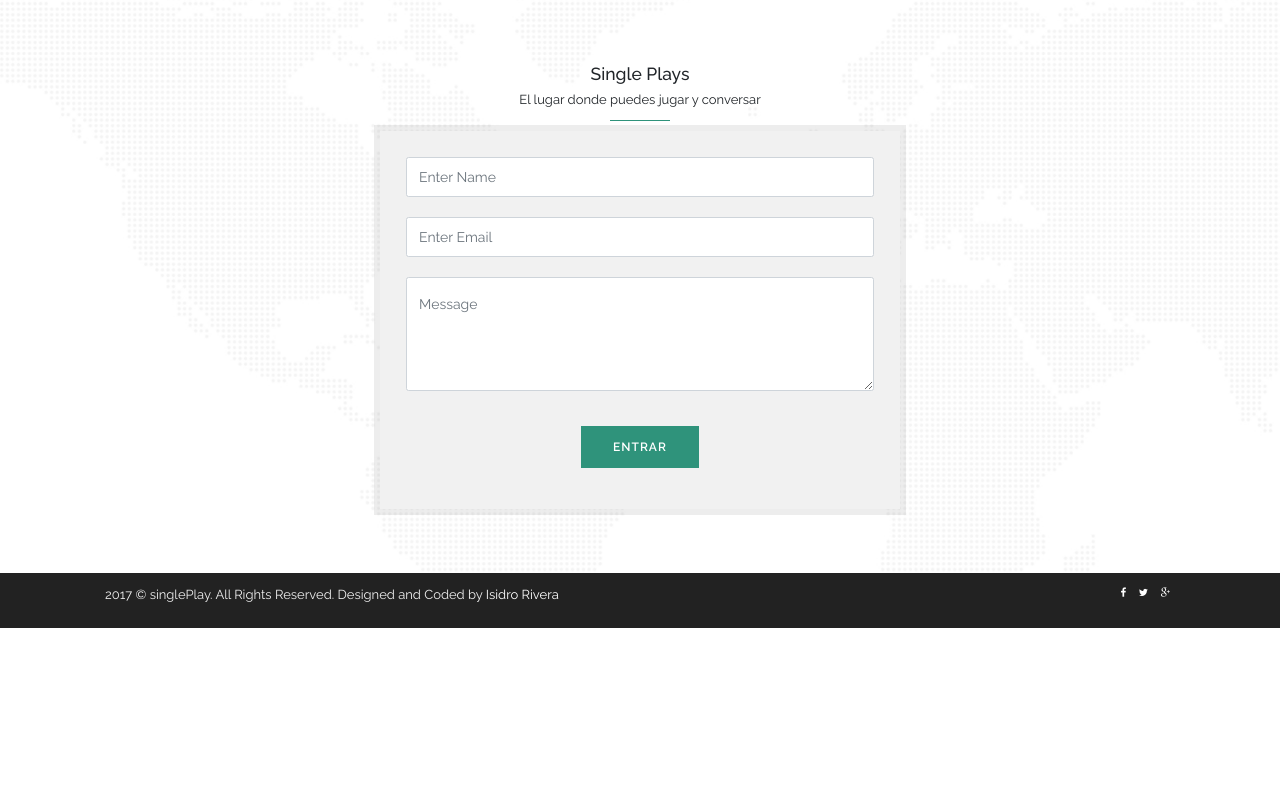
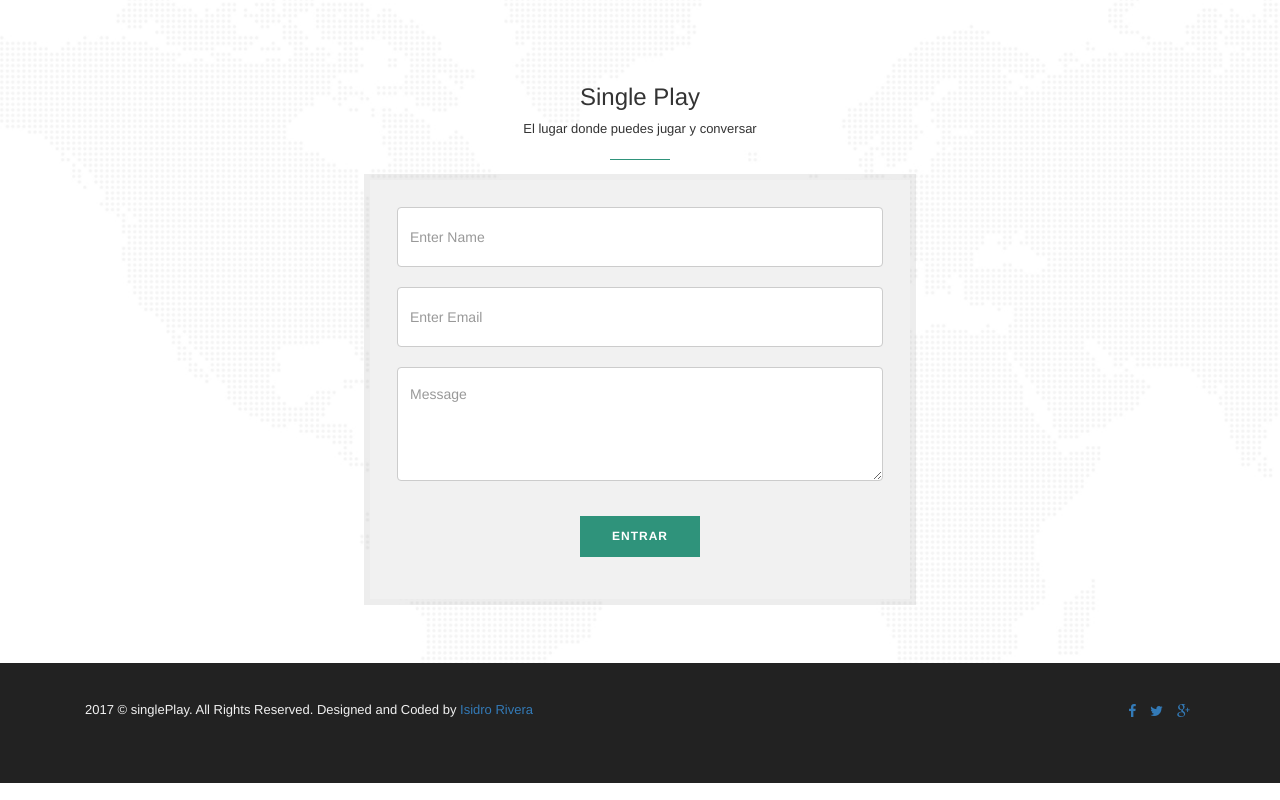
Before and after one commit to gogoSensei/webApp, a Flask app: page / in a window 1280 px wide. Run offline with Flask 2, Linux system fonts and the light colour scheme; some libraries are stand-ins or nearby versions.

Commit message:
Se agregan los cambios para justar en fire fox y chrome

```diff
--- a/singleGame/static/css/style.css
+++ b/singleGame/static/css/style.css
@@ -269,7 +269,7 @@ form#contact {
 }
 
 #tf-contact input.form-control {
-	height: 40px;
+	height: 60px;
 }
 
 #tf-contact .form-control{
@@ -297,6 +297,13 @@ form#contact {
 }
 nav#tf-footer {
 	background: #222222;
-	padding: 1% 0 1% 0;
+	padding: 3% 0 4% 0;
 	color: #f1f1f1;
 }
+.footer {
+  position: absolute;
+  width: 100%;
+  /* Set the fixed height of the footer here */
+  height: 60px;
+  color: #f1f1f1;
+}
--- a/singleGame/templates/base/inicio.html
+++ b/singleGame/templates/base/inicio.html
@@ -3,12 +3,12 @@
 <head>
 	<title>{{ title }}</title>
 	<link rel="stylesheet" type="text/css" href="{{ url_for('static', filename='css/animate.css') }}">
+    <link rel="stylesheet" type="text/css" href="{{ url_for('static', filename='css/bootstrap.min.css') }}">
+    <link rel="stylesheet" type="text/css" href="{{ url_for('static', filename='css/responsive.css') }}">
+    <link rel="stylesheet" type="text/css" href="{{ url_for('static', filename='css/style.css') }}">
 	<link rel="stylesheet" type="text/css" href="{{ url_for('static', filename='css/bootstrap.css') }}">
-	<link rel="stylesheet" type="text/css" href="{{ url_for('static', filename='css/bootstrap.min.css') }}">
-	<link rel="stylesheet" type="text/css" href="{{ url_for('static', filename='css/responsive.css') }}">
-	<link rel="stylesheet" type="text/css" href="{{ url_for('static', filename='css/style.css') }}">
-	<link rel="stylesheet" type="text/css" href="{{ url_for('static', filename='fonts/font-awesome/css/font-awesome.css') }}">
-	<link rel="stylesheet" type="text/css" href="{{ url_for('static', filename='fonts/font-awesome/css/font-awesome.min.css') }}">
+    <link rel="stylesheet" type="text/css" href="{{ url_for('static', filename='fonts/font-awesome/css/font-awesome.css') }}">
+    <link rel="stylesheet" type="text/css" href="{{ url_for('static', filename='fonts/font-awesome/css/font-awesome.min.css') }}">
 </head>
 <body>
     {% block inicio %}
--- a/singleGame/templates/index.html
+++ b/singleGame/templates/index.html
@@ -11,7 +11,7 @@
             {% endif %}
         {% endwith %}
             <div class="section-title">
-                <h3>Single Plays</h3>
+                <h3>Single Play</h3>
                 <p>El lugar donde puedes jugar y conversar</p>
                 <hr>
             </div>
```
